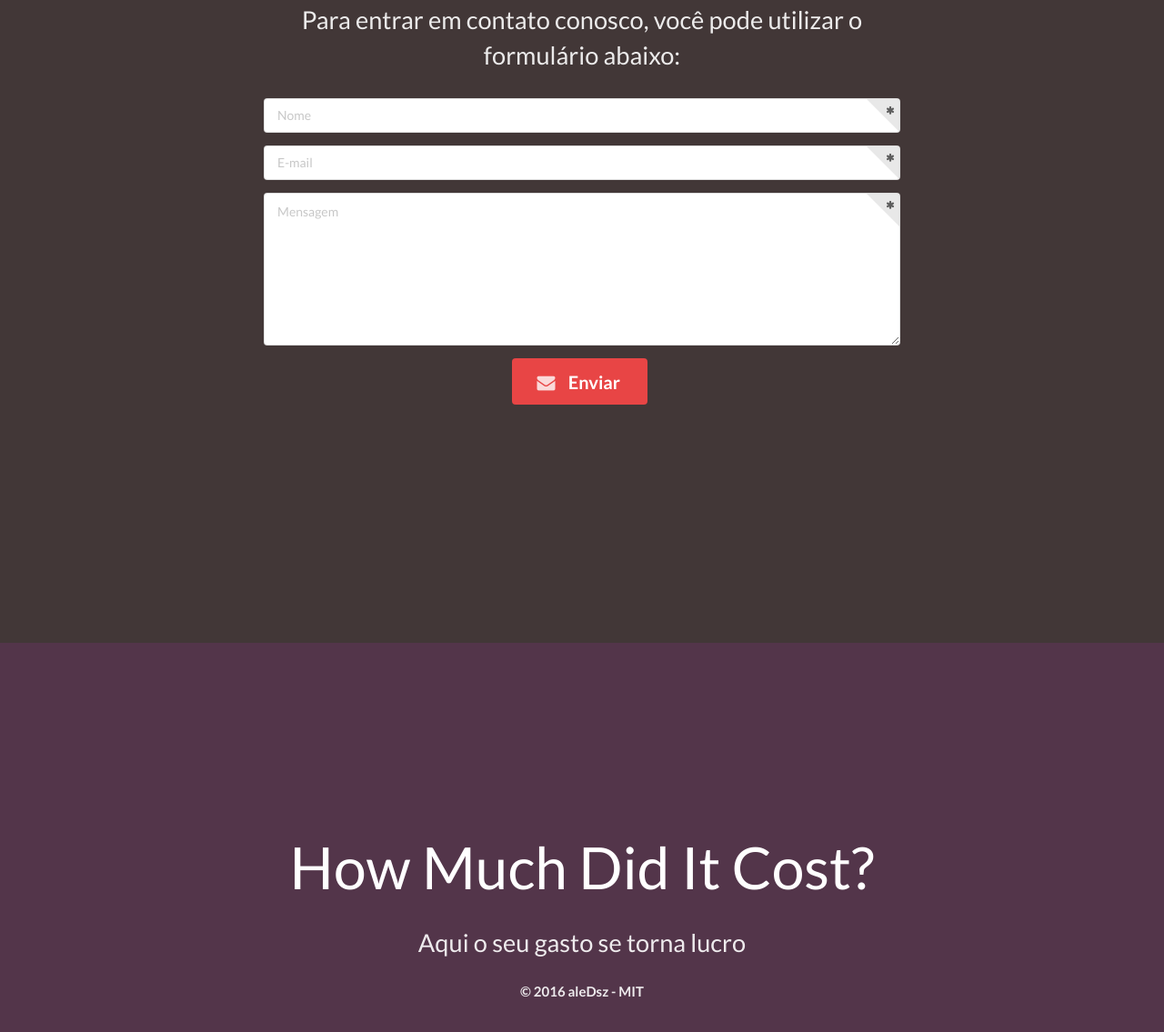
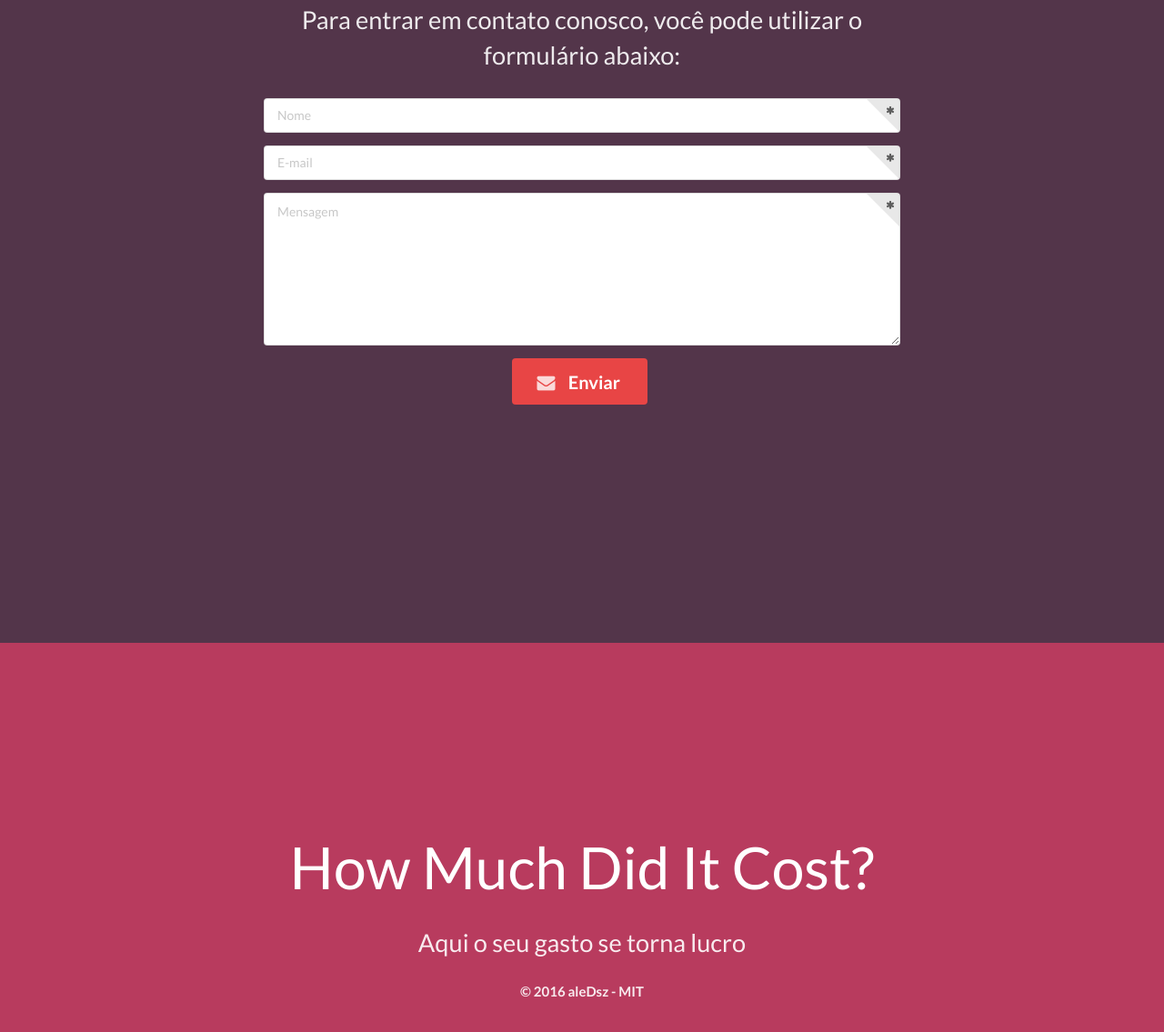
Before and after one commit to aleDsz/howmuchdiditcost-website, a website: page src/index.html in a window 1280 px wide. Shown: the part 2856-3991 px from the top of the page at 91% size. Drawn offline with nearby package versions, Linux system fonts and the light colour scheme.

Commit message:
Update division colors

```diff
--- a/src/css/style.css
+++ b/src/css/style.css
@@ -24,11 +24,11 @@ body {
 }
 
 .ui.quaternary.inverted.segment {
-	background: #423737;
+	background: #53354A;
 }
 
 .ui.last.inverted.segment {
-	background: #53354A;
+	background: #B83B5E;
 }
 
 .ui.primary.buttons .button,
```
